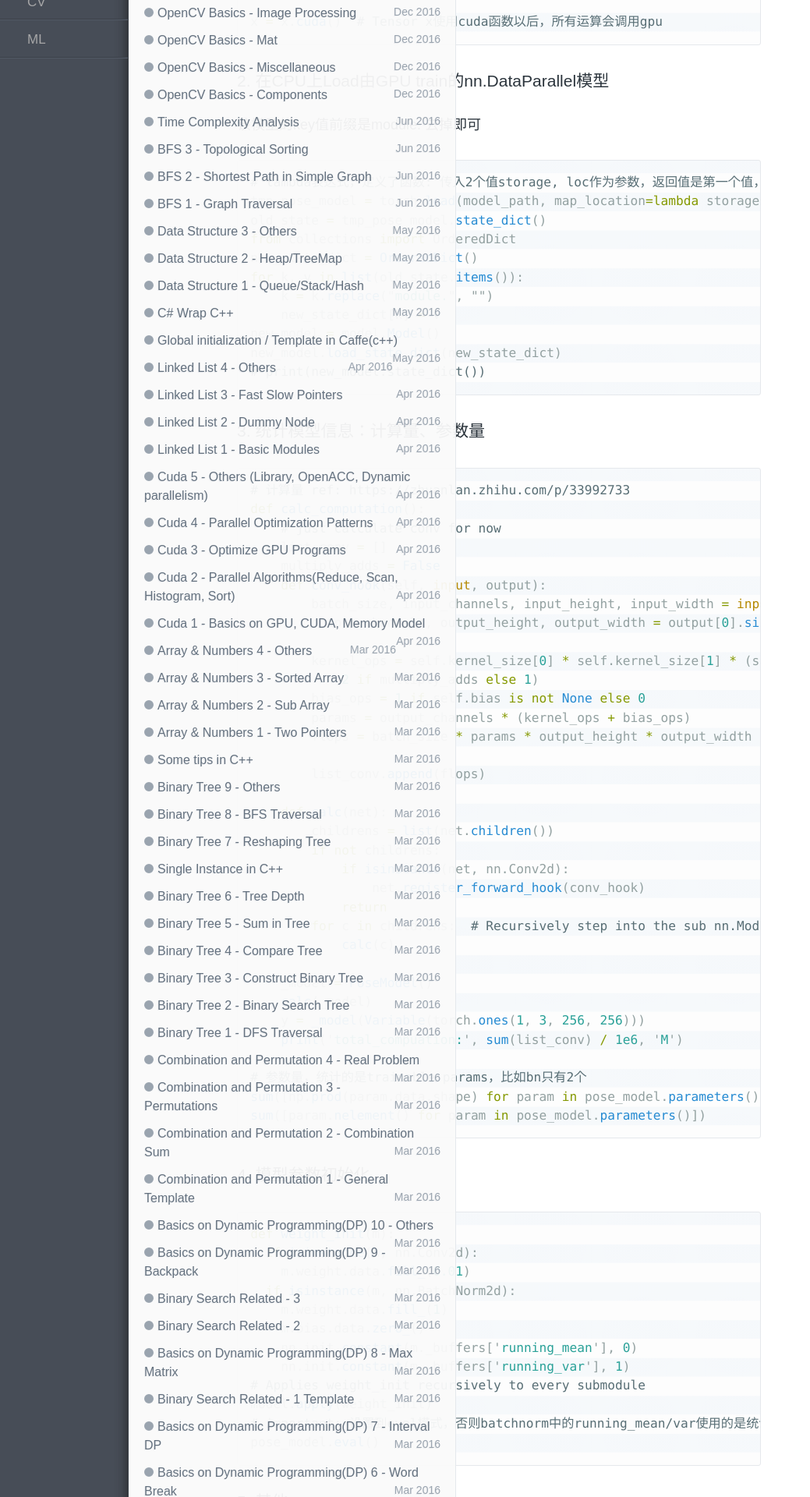
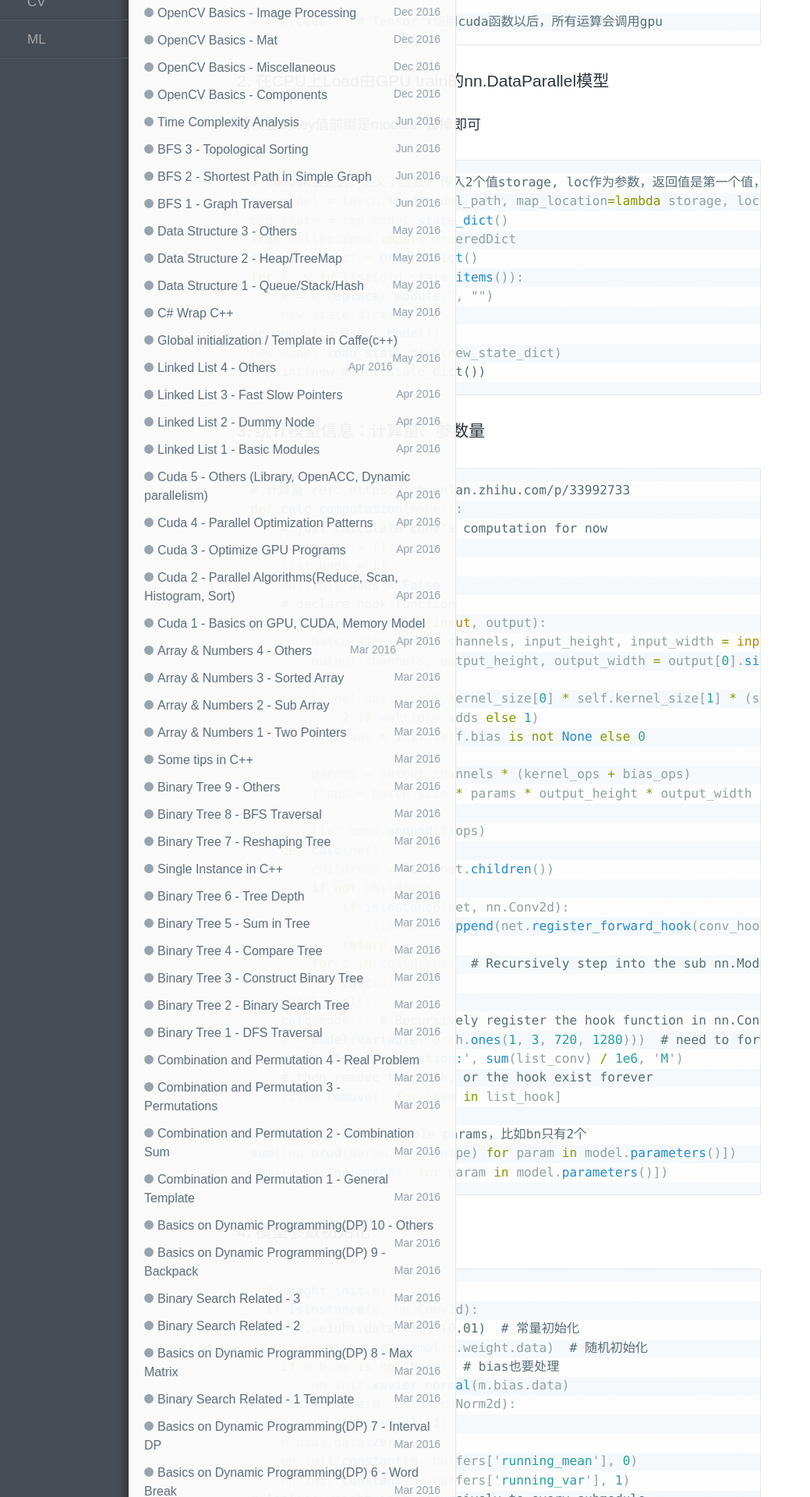
Before and after one commit to wykvictor/wykvictor.github.io, a Jekyll site: the page built from _posts/Machine-Learning/2018-01-29-PyTorch-Basics.md, in a window 1280 px wide. Shown: the part 554-2474 px from the top of the page at 78% size, without its empty margins (0-1039 px from the left). Built offline with Jekyll 4.4.1, drawn with Linux system fonts in a browser that asks for light colours; comment, search, counter and statistics services are not loaded; some of the changed text lies outside the part shown.

Commit message:
update pytorch, hooks and weight_init

```diff
--- a/_posts/Machine-Learning/2018-01-29-PyTorch-Basics.md
+++ b/_posts/Machine-Learning/2018-01-29-PyTorch-Basics.md
@@ -34,8 +34,8 @@ x = x.cuda()  # Tensor x使用cuda函数以后，所有运算会调用gpu
 该模型的key值前缀是module. 去掉即可
 {% highlight Python %}
 # lambda表达式，定义了函数: 传入2个值storage, loc作为参数，返回值是第一个值，就是cpu上的原始的序列化的位置
-tmp_pose_model = torch.load(model_path, map_location=lambda storage, loc: storage)
-old_state = tmp_pose_model.state_dict()
+tmp_model = torch.load(model_path, map_location=lambda storage, loc: storage)
+old_state = tmp_model.state_dict()
 from collections import OrderedDict
 new_state_dict = OrderedDict()
 for k, v in list(old_state.items()):
@@ -50,10 +50,12 @@ new_model.load_state_dict(new_state_dict)
 ### 3. 统计模型信息：计算量、参数量
 {% highlight Python %}
 # 计算量 ref: https://zhuanlan.zhihu.com/p/33992733
-def calc_computation():
-    # just calculate conv for now
+def calc_computation(model):
+    # just calculate conv's computation for now
     list_conv = []
+    list_hook = []
     multiply_adds = False
+    # declare hook function
     def conv_hook(self, input, output):
         batch_size, input_channels, input_height, input_width = input[0].size()
         output_channels, output_height, output_width = output[0].size()
@@ -61,35 +63,39 @@ def calc_computation():
         kernel_ops = self.kernel_size[0] * self.kernel_size[1] * (self.in_channels / self.groups) * (
             2 if multiply_adds else 1)
         bias_ops = 1 if self.bias is not None else 0
+
         params = output_channels * (kernel_ops + bias_ops)
         flops = batch_size * params * output_height * output_width
 
         list_conv.append(flops)
-
     def calc(net):
         childrens = list(net.children())
         if not childrens:
             if isinstance(net, nn.Conv2d):
-                net.register_forward_hook(conv_hook)
+                list_hook.append(net.register_forward_hook(conv_hook))
             return
         for c in childrens:  # Recursively step into the sub nn.Modules to find the nn.Conv2d
             calc(c)
-
-    _model = PoseModel()
-    calc(_model)
-    y = _model(Variable(torch.ones(1, 3, 256, 256)))
+    model.eval()
+    calc(model)  # Recursively register the hook function in nn.Conv2d
+    y = model(Variable(torch.ones(1, 3, 720, 1280)))  # need to forward once to get the computation
     print('total_compuation:', sum(list_conv) / 1e6, 'M')
+    # then remove the hook, or the hook exist forever
+    [item.remove() for item in list_hook]
 
 # 参数量，统计的是trainable params，比如bn只有2个
-sum([np.prod(param.data.shape) for param in pose_model.parameters()])
-sum([param.nelement() for param in pose_model.parameters()])
+sum([np.prod(param.data.shape) for param in model.parameters()])
+sum([param.nelement() for param in model.parameters()])
 {% endhighlight %}
 
 ### 4. 模型参数初始化
 {% highlight Python %}
 def weight_init(m):
   if isinstance(m, nn.Conv2d):
-    m.weight.data.fill_(0.01)
+    # m.weight.data.fill_(0.01)  # 常量初始化
+    nn.init.xavier_normal(m.weight.data)  # 随机初始化
+    if m.bias is not None:  # bias也要处理
+        nn.init.xavier_normal(m.bias.data)
   if isinstance(m, nn.BatchNorm2d):
     m.weight.data.fill_(1)
     m.bias.data.zero_()
@@ -98,7 +104,8 @@ def weight_init(m):
 # Applies weight_init recursively to every submodule
 model.apply(weight_init)
 # important: 设置到eval模式，否则batchnorm中的running_mean/var使用的是统计出来的值，而不是0/1_
-pose_model.eval()
+# 另外，如果不设置eval，在train的时候，batchnorm会统计。如果是FC层之后接BN，batch size不能为1，否则只有1个数无法统计，会报错
+model.eval()
 {% endhighlight %}
 
 ### 5. 其他
```
